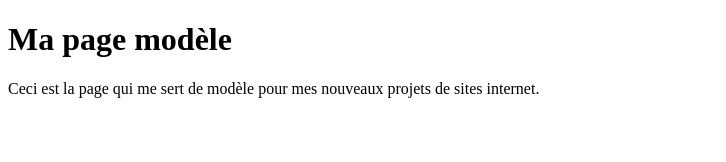
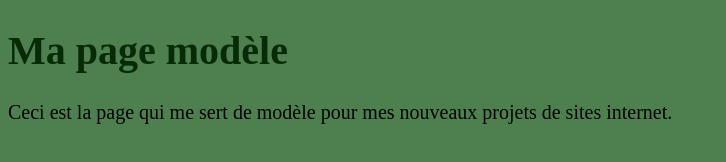
Before and after one commit to ErwanBal/html, a plain HTML site: page index.html in a window 1280 px wide. Shown: the whole page, without its empty margins (0-726 px from the left). Drawn offline with Linux system fonts and the light colour scheme.

Commit message:
Add stylesheet and javascript files

```diff
--- a/index.html
+++ b/index.html
@@ -3,10 +3,12 @@
     <head>
         <meta charset="utf-8"/>
         <title>Ma page modèle </title>
+        <link rel="stylesheet" href="style.css" />
     </head>
     <body>
         <h1>Ma page modèle</h1>
         <p>Ceci est la page qui me sert de modèle pour mes nouveaux projets de sites internet.</p>
 
+        <script src="main.js"></script>
     </body>
 </html>
--- /dev/null
+++ b/main.js
@@ -0,0 +1 @@
+/*fichier principal de notre code JavaScript */
--- /dev/null
+++ b/style.css
@@ -0,0 +1,8 @@
+html {
+    background-color: rgb(78, 127, 78);
+    font-size: 20px;
+
+}
+h1{
+    color: rgb(7, 43, 7);
+}
```
